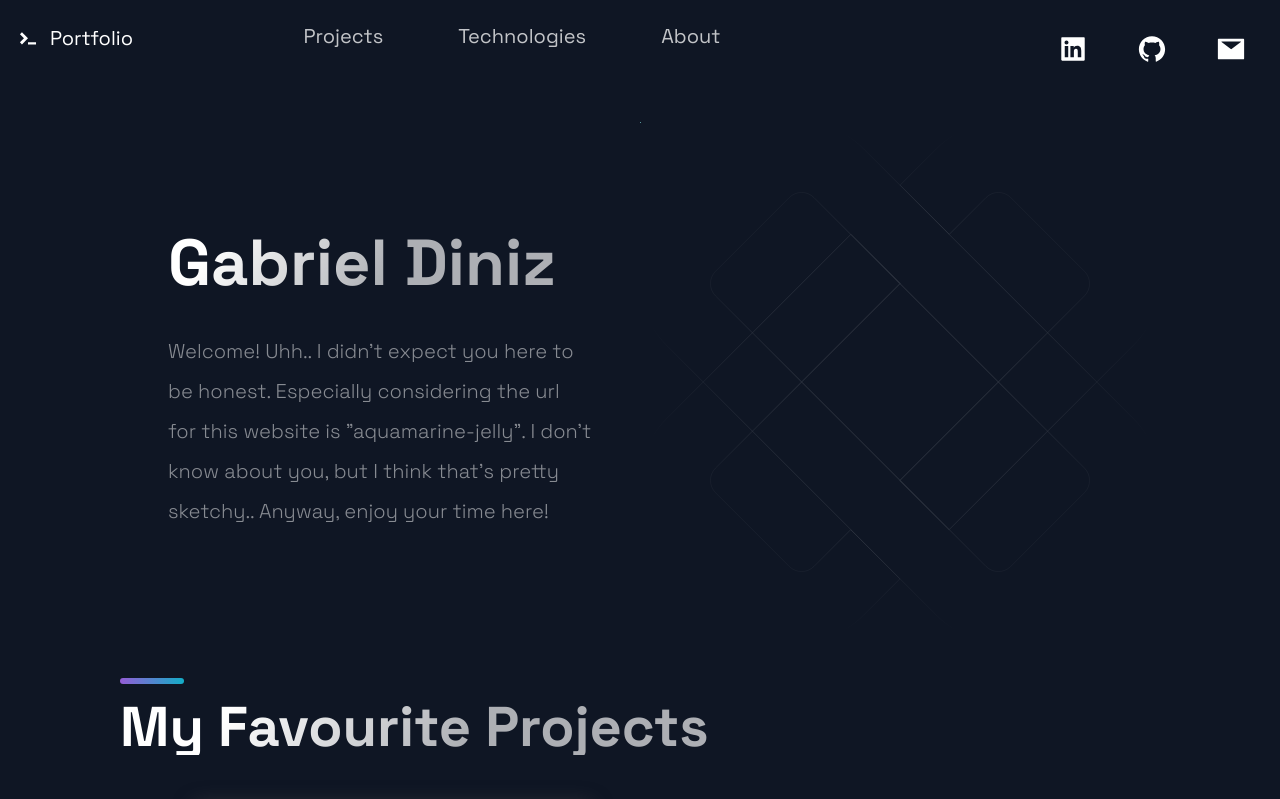
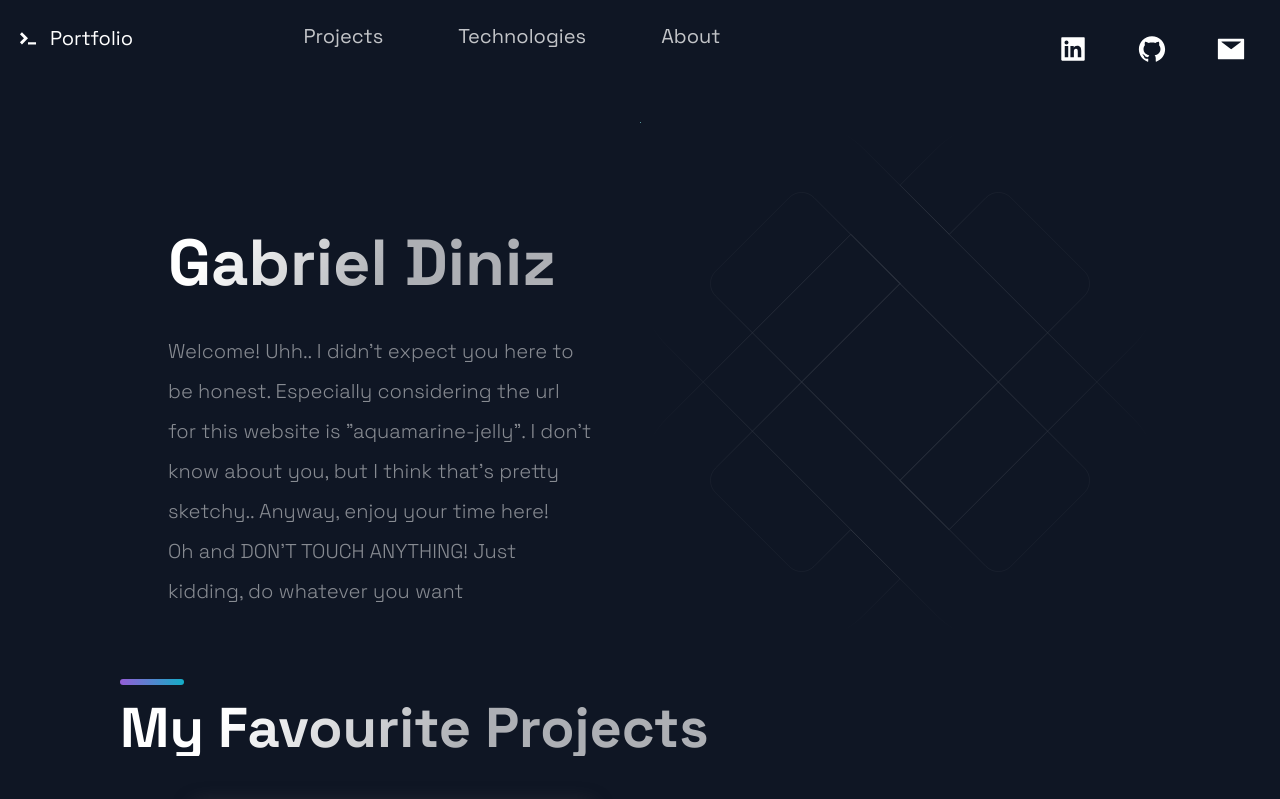
Before and after one commit to GabeDiniz/personal_portfolio, a Next.js app: page / in a window 1280 px wide. Shown: the top 799 px of the page. Built offline with nearby package versions, Linux system fonts and the light colour scheme.

Commit message:
Add: satire text

```diff
--- a/src/components/Hero/Hero.js
+++ b/src/components/Hero/Hero.js
@@ -11,7 +11,7 @@ const Hero = (props) => (
         Gabriel Diniz
       </SectionTitle>
       <SectionText>
-        Welcome! Uhh.. I didn't expect you here to be honest. Especially considering the url for this website is "aquamarine-jelly". I don't know about you, but I think that's pretty sketchy.. Anyway, enjoy your time here!
+        Welcome! Uhh.. I didn't expect you here to be honest. Especially considering the url for this website is "aquamarine-jelly". I don't know about you, but I think that's pretty sketchy.. Anyway, enjoy your time here! <br /> Oh and DON'T TOUCH ANYTHING! Just kidding, do whatever you want
       </SectionText>
       {/* <Button onClick={() => window.location = 'https:/google.com'}>Learn More</Button> */}
     </LeftSection>
```
